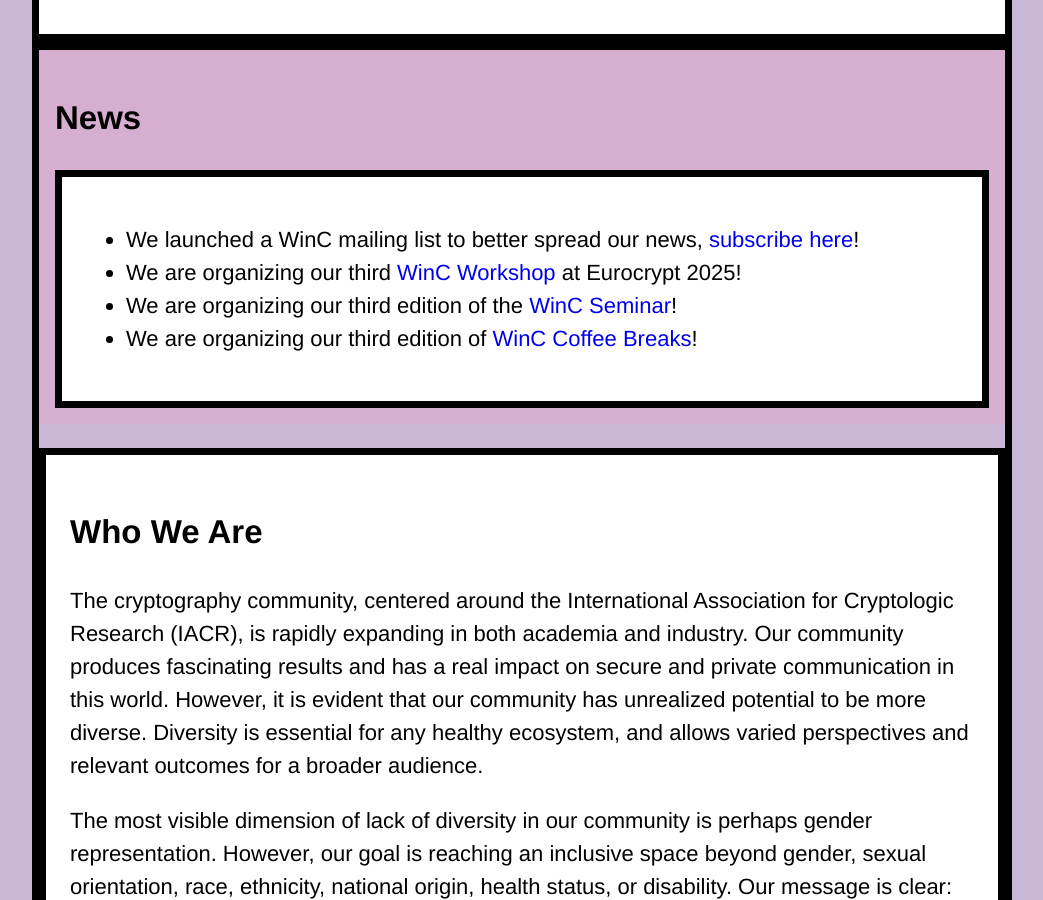
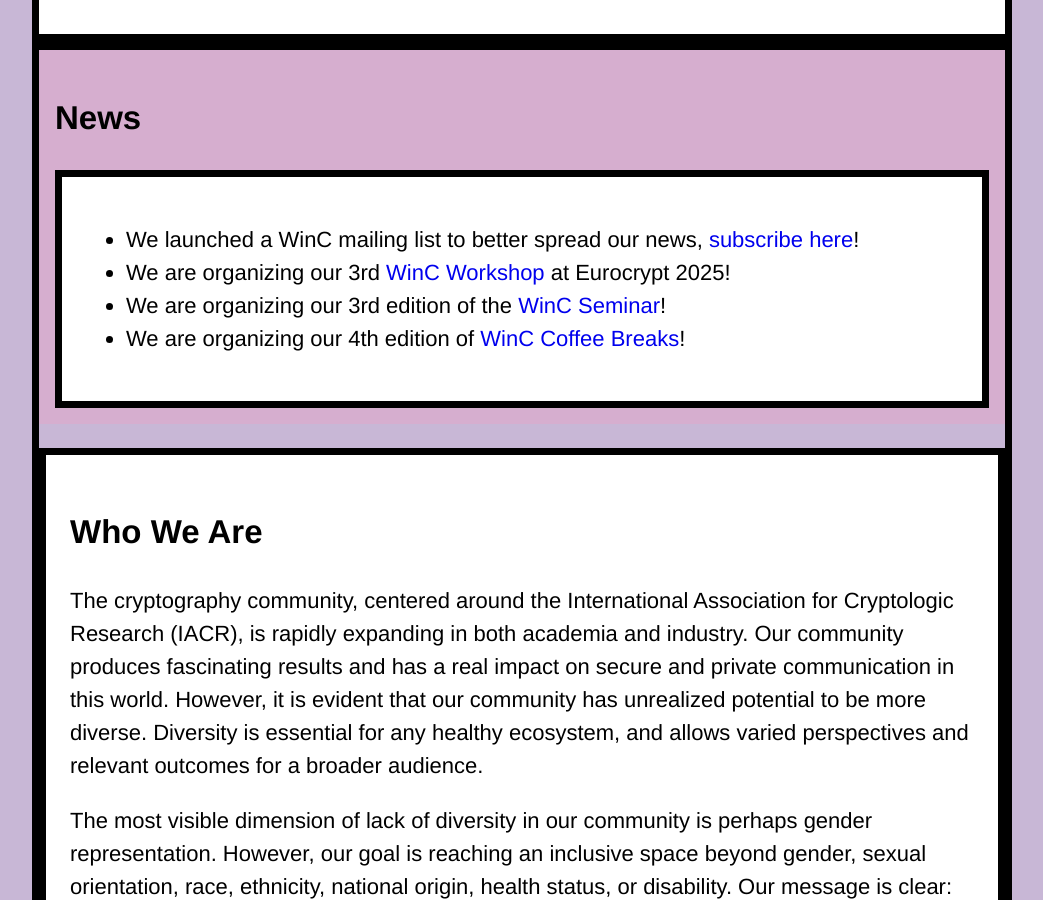
Before and after one commit to women-in-cryptography/women-in-cryptography-website, a Jekyll site: the page built from index.html, in a window 1280 px wide and 900 px high, scrolled down 857 px. Shown: the whole window, without its empty margins (118-1161 px from the left). Built offline with Jekyll 4.4.1, drawn with Linux system fonts in a browser that asks for light colours; a style sheet for code colours, icons or effects is not loaded.

Commit message:
small typo corrected

```diff
--- a/coffeebreaks.html
+++ b/coffeebreaks.html
@@ -22,7 +22,7 @@
 <div class="regular-description-fixed">
   <h2>4th. (Online) Edition of WinC Coffee Breaks January/February 2025</h2>
   <p>
-We are organizing our next edition of one-to-one coffee breaks of around 30 minutes among the Women in Crypto community. The coffee-break is planned for January/February 2025.
+We are organizing our next edition of one-to-one coffee breaks of around 30 minutes among the Women in Crypto community. The coffee-break is planned for February 2025.
  </p>
 Sign up with some basic information on our form below and we will find you a match for you! We will leave the actual meeting orgnaisation to the pair, for flexibility.
 </p>
--- a/index.html
+++ b/index.html
@@ -23,9 +23,9 @@
   <div class="regular-description-fixed">
     <ul>
       <li>We launched a WinC mailing list to better spread our news, <a href="https://listes.services.cnrs.fr/wws/subscribe/womenincryptography">subscribe here</a>!</li>
-	    <li>We are organizing our third <a href="https://www.womenincryptography.com/workshop">WinC Workshop</a> at Eurocrypt 2025!</li>
-	    <li>We are organizing our third edition of the <a href="https://www.womenincryptography.com/seminar">WinC Seminar</a>!</li>
-	    <li>We are organizing our third edition of <a href="https://www.womenincryptography.com/coffee-breaks">WinC Coffee Breaks</a>!</li>
+	    <li>We are organizing our 3rd <a href="https://www.womenincryptography.com/workshop">WinC Workshop</a> at Eurocrypt 2025!</li>
+	    <li>We are organizing our 3rd edition of the <a href="https://www.womenincryptography.com/seminar">WinC Seminar</a>!</li>
+	    <li>We are organizing our 4th edition of <a href="https://www.womenincryptography.com/coffee-breaks">WinC Coffee Breaks</a>!</li>
 
 		</ul>
   </div>
```
